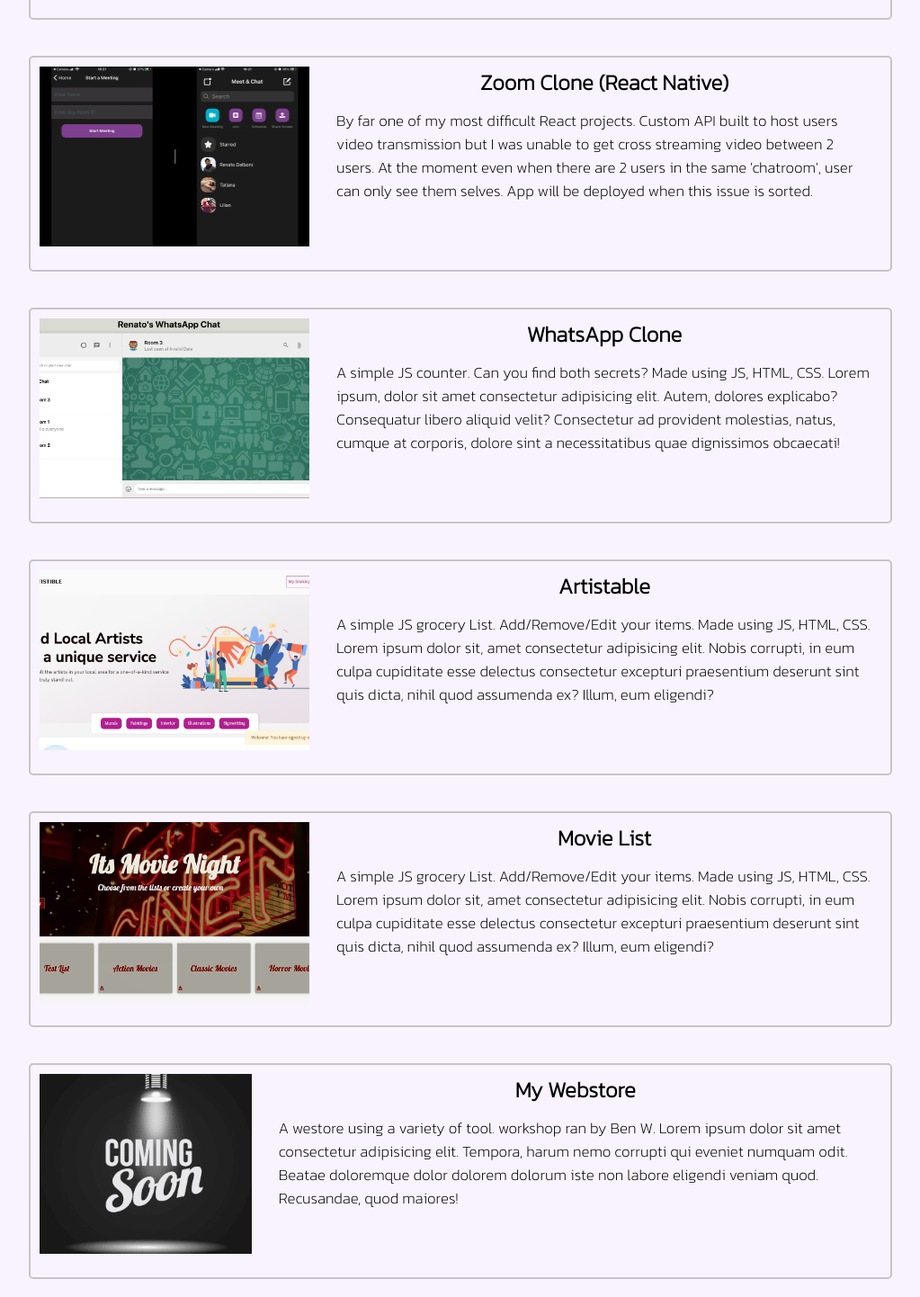
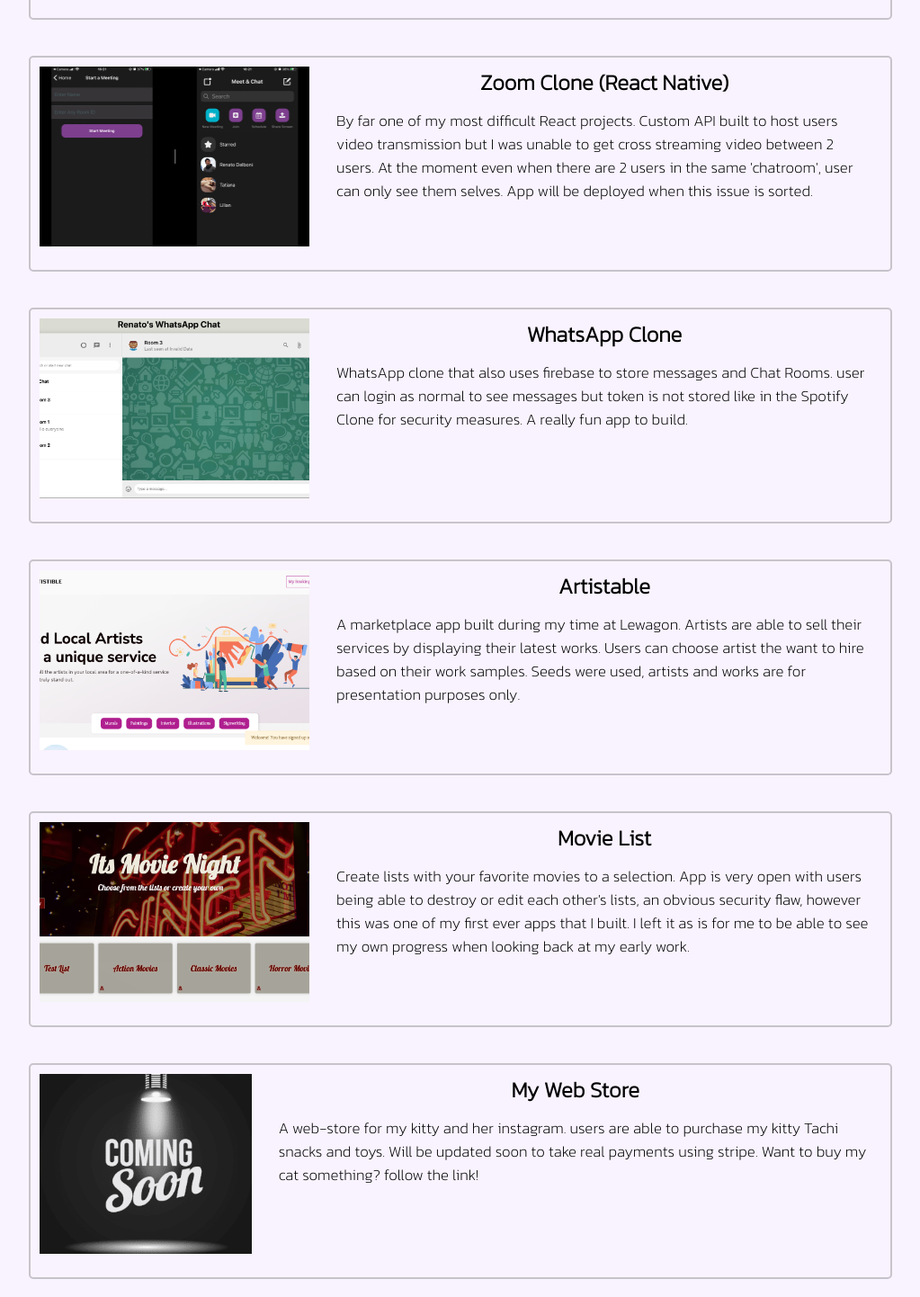
Before and after one commit to Netsujr/renato-react-portfolio, a React (Create React App) app: page /projects in a window 1280 px wide. Shown: the part 945-2387 px from the top of the page at 90% size, without its empty margins (128-1151 px from the left). Built offline with nearby package versions, Linux system fonts and the light colour scheme.

Commit message:
added all details to projects
need to finish landing page

```diff
--- a/src/components/Projects.js
+++ b/src/components/Projects.js
@@ -105,7 +105,7 @@
               <h2>WhatsApp Clone</h2>
             </CardTitle>
             <CardDesc>
-              <p>A simple JS counter. Can you find both secrets? Made using JS, HTML, CSS. Lorem ipsum, dolor sit amet consectetur adipisicing elit. Autem, dolores explicabo? Consequatur libero aliquid velit? Consectetur ad provident molestias, natus, cumque at corporis, dolore sint a necessitatibus quae dignissimos obcaecati!</p>
+              <p>WhatsApp clone that also uses firebase to store messages and Chat Rooms. user can login as normal to see messages but token is not stored like in the Spotify Clone for security measures. A really fun app to build. </p>
               <a href="http://localhost:3000/projects/whatsapp" id="link">Learn More</a>
             </CardDesc>
           </CardInfoContainer>
@@ -120,7 +120,7 @@
               <h2>Artistable</h2>
             </CardTitle>
             <CardDesc>
-              <p>A simple JS grocery List. Add/Remove/Edit your items. Made using JS, HTML, CSS. Lorem ipsum dolor sit, amet consectetur adipisicing elit. Nobis corrupti, in eum culpa cupiditate esse delectus consectetur excepturi praesentium deserunt sint quis dicta, nihil quod assumenda ex? Illum, eum eligendi?</p>
+              <p>A marketplace app built during my time at Lewagon. Artists are able to sell their services by displaying their latest works. Users can choose artist the want to hire based on their work samples. Seeds were used, artists and works are for presentation purposes only. </p>
               <a href="http://localhost:3000/projects/art" id="link">Learn More</a>
             </CardDesc>
           </CardInfoContainer>
@@ -135,21 +135,24 @@
               <h2>Movie List</h2>
             </CardTitle>
             <CardDesc>
-              <p>A simple JS grocery List. Add/Remove/Edit your items. Made using JS, HTML, CSS. Lorem ipsum dolor sit, amet consectetur adipisicing elit. Nobis corrupti, in eum culpa cupiditate esse delectus consectetur excepturi praesentium deserunt sint quis dicta, nihil quod assumenda ex? Illum, eum eligendi?</p>
+              <p>Create lists with your favorite movies to a selection. App is very open with users being able to destroy or edit each other's lists, an obvious security flaw, however this was one of my first ever apps that I built. I left it as is for
+                me to be able to see my own progress when looking back at my early work.
+              </p>
               <a href="http://localhost:3000/projects/movie" id="link">Learn More</a>
             </CardDesc>
           </CardInfoContainer>
         </CardBody>
         {/* --------------------------------------------- */}
         <CardBody>
-          <img src={comingSoon} alt="" />
-
+          <img id="image" src={comingSoon} alt="coming soon" />
           <CardInfoContainer>
             <CardTitle>
-              <h2>My Webstore</h2>
+              <h2>My Web Store</h2>
             </CardTitle>
             <CardDesc>
-              <p>A westore using a variety of tool. workshop ran by Ben W. Lorem ipsum dolor sit amet consectetur adipisicing elit. Tempora, harum nemo corrupti qui eveniet numquam odit. Beatae doloremque dolor dolorem dolorum iste non labore eligendi veniam quod. Recusandae, quod maiores!</p>
+              <p>A web-store for my kitty and her instagram. users are able to purchase my kitty Tachi snacks and toys. Will be updated soon to take real payments using stripe. Want to buy my
+                cat something? follow the link!
+              </p>
               <a href="http://localhost:3000/projects/" id="link">Learn More</a>
             </CardDesc>
           </CardInfoContainer>
```
